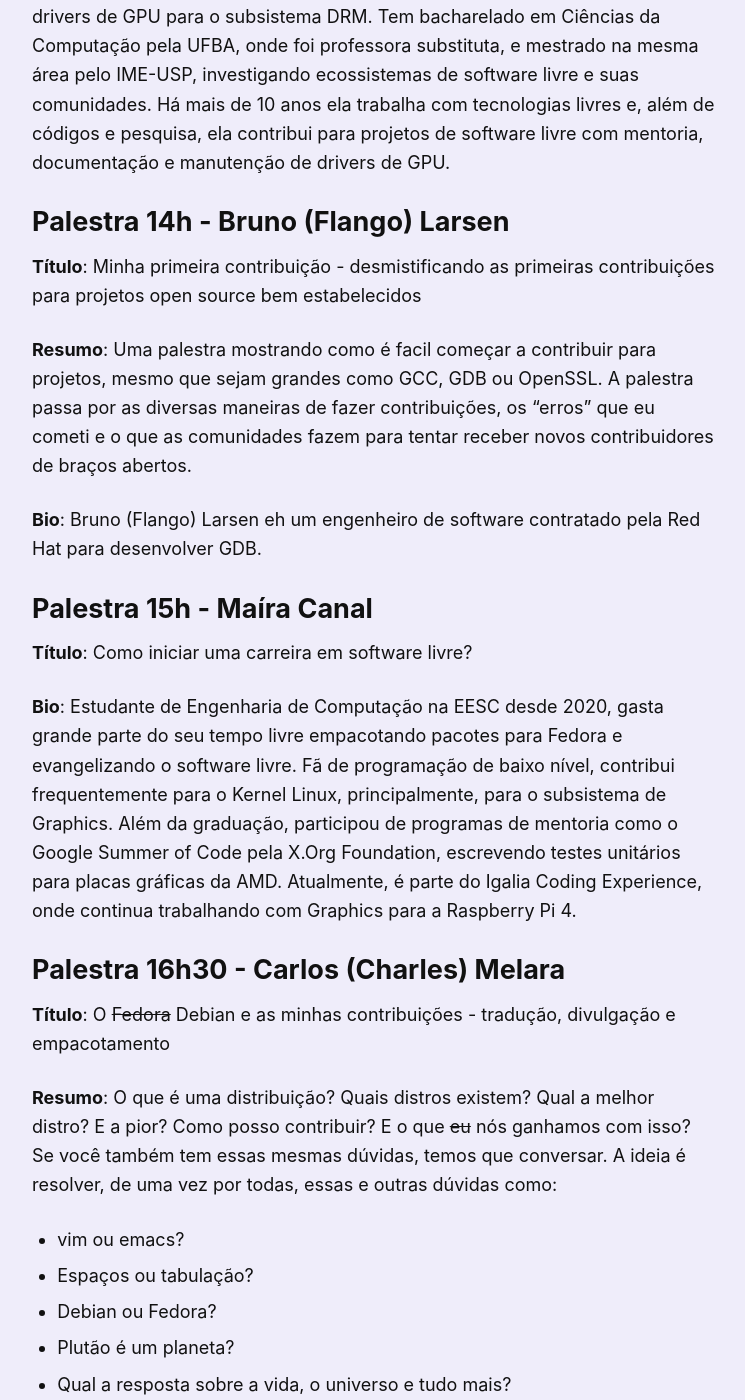
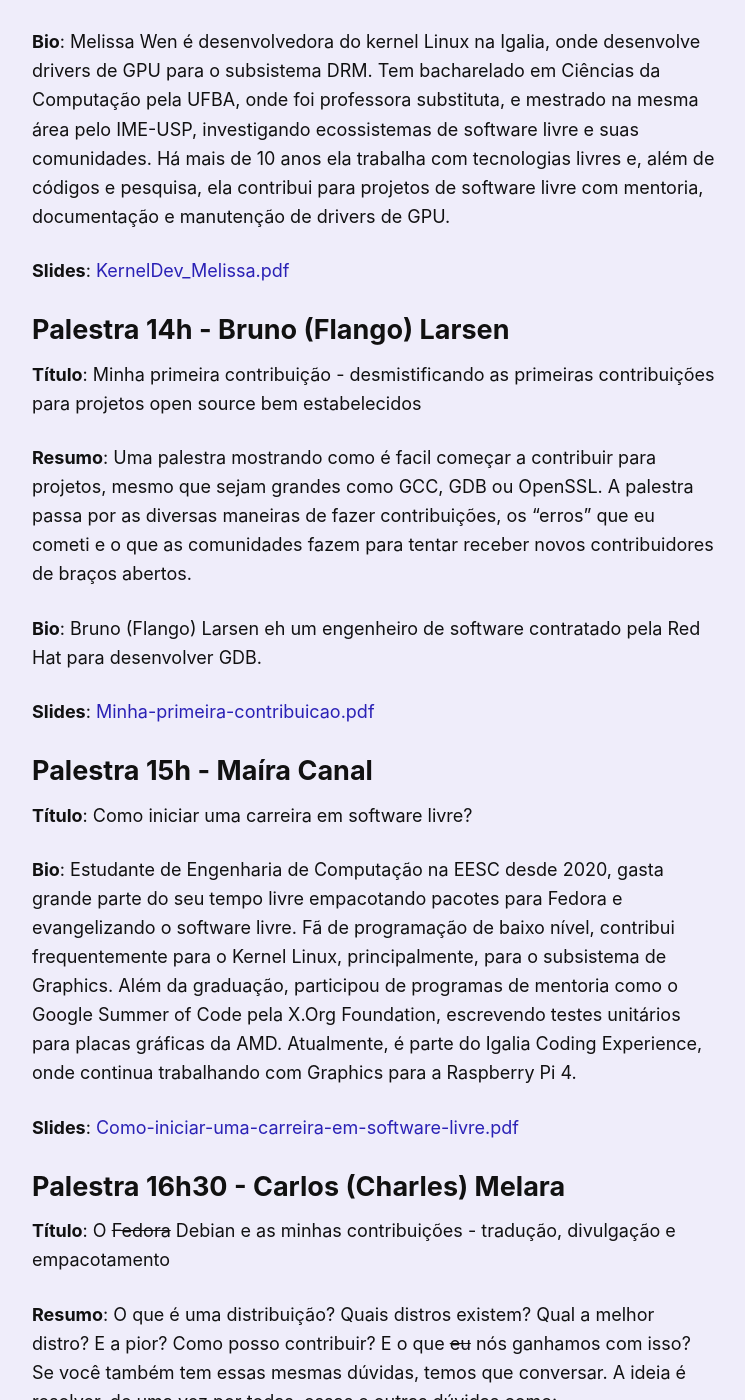
Before and after one commit to gelos-icmc/site, a Jekyll site: the page built from _main/_posts/2022-10-10-fedora-release-party.md, in a window 1280 px wide and 1400 px high, scrolled down 2793 px. Shown: the whole window, without its empty margins (266-1011 px from the left). Built offline with Jekyll 4.4.1, drawn with Linux system fonts in a browser that asks for light colours; some of the changed text lies outside the part shown.

Commit message:
posts/fedora-release-party: add slide deck from presentors

```diff
--- a/_main/_posts/2022-10-10-fedora-release-party.md
+++ b/_main/_posts/2022-10-10-fedora-release-party.md
@@ -41,6 +41,8 @@ Confira o nosso cronograma completo de atividades abaixo.
 
 **Bio**: Geraldo S. Simião Kutz. Uso GNU/Linux e Software Open Source desde 2004, mas somente em 2019 me tornei usuário do Fedora. Desde o início eu me apaixonei pelo Projeto e pela distro Fedora e busquei me tornar um contribuidor do Fedora, primeiro na equipe de controle de qualidade, e mais tarde como um Fedora Advocate também. Sou de Curitiba, e trabalho como administrador de empresas. Minha variação favorita do Fedora é o KDE-Plasma SPIN que eu uso no meu antigo notebook acer/intel com ótimos resultados.
 
+**Slides**: [fedora-geraldo.pdf](/assets/static/fedora37-release-party/fedora37-release-party/slides/fedora-geraldo.pdf)
+
 ### Palestra 11h30 - Melissa Wen
 
 **Título**: É difícil contribuir para o kernel Linux?
@@ -48,6 +50,8 @@ Confira o nosso cronograma completo de atividades abaixo.
 **Resumo**: Você quer ser um contribuidor do projeto Kernel Linux? Então precisamos nos conhecer! Vamos falar um pouco sobre os primeiros passos, principais desafios e motivos para começar e continuar contribuindo para um dos maiores e mais famosos projetos de software livre. Também falaremos sobre a experiência de fazer parte de uma comunidade de desenvolvimento geograficamente distribuída com mais de 30 anos de história.
 
 **Bio**: Melissa Wen é desenvolvedora do kernel Linux na Igalia, onde desenvolve drivers de GPU para o subsistema DRM. Tem bacharelado em Ciências da Computação pela UFBA, onde foi professora substituta, e mestrado na mesma área pelo IME-USP, investigando ecossistemas de software livre e suas comunidades. Há mais de 10 anos ela trabalha com tecnologias livres e, além de códigos e pesquisa, ela contribui para projetos de software livre com mentoria, documentação e manutenção de drivers de GPU.
+
+**Slides**: [KernelDev_Melissa.pdf](/assets/static/fedora37-release-party/fedora37-release-party/slides/KernelDev_Melissa.pdf)
 
 ### Palestra 14h - Bruno (Flango) Larsen
 
@@ -57,11 +61,15 @@ Confira o nosso cronograma completo de atividades abaixo.
 
 **Bio**: Bruno (Flango) Larsen eh um engenheiro de software contratado pela Red Hat para desenvolver GDB.
 
+**Slides**: [Minha-primeira-contribuicao.pdf](/assets/static/fedora37-release-party/fedora37-release-party/slides/Minha-primeira-contribuicao.pdf)
+
 ### Palestra 15h - Maíra Canal
 
 **Título**: Como iniciar uma carreira em software livre?
 
 **Bio**: Estudante de Engenharia de Computação na EESC desde 2020, gasta grande parte do seu tempo livre empacotando pacotes para Fedora e evangelizando o software livre. Fã de programação de baixo nível, contribui frequentemente para o Kernel Linux, principalmente, para o subsistema de Graphics. Além da graduação, participou de programas de mentoria como o Google Summer of Code pela X.Org Foundation, escrevendo testes unitários para placas gráficas da AMD. Atualmente, é parte do Igalia Coding Experience, onde continua trabalhando com Graphics para a Raspberry Pi 4.
+
+**Slides**: [Como-iniciar-uma-carreira-em-software-livre.pdf](/assets/static/fedora37-release-party/fedora37-release-party/slides/Como-iniciar-uma-carreira-em-software-livre.pdf)
 
 ### Palestra 16h30 - Carlos (Charles) Melara
 
@@ -77,3 +85,5 @@ Confira o nosso cronograma completo de atividades abaixo.
 * Etc XD
 
 **Bio**: Carlos, ou melhor, Charles é graduando em Engenharia de Computação pela USP São Carlos. Foi na universidade que teve seu primeiro contato com distros GNU/Linux, e passou a usar Debian em 2017 graças à Semcomp. Desde então, tem contribuído para diversos projetos de software livre, especialmente para o Debian. Neste, trabalha com tradução, divulgação e empacotamento. Em 2022, teve o prazer de participar da conferência anual do Debian, a Debconf, em Kosovo e de conhecer vários outros contribuidores.
+
+**Slides**: [O-Debian-e-as-minhas-contribuicoes.pdf](/assets/static/fedora37-release-party/fedora37-release-party/slides/O-Debian-e-as-minhas-contribuicoes.pdf)
```
Also changed, not shown: 5 other files.
